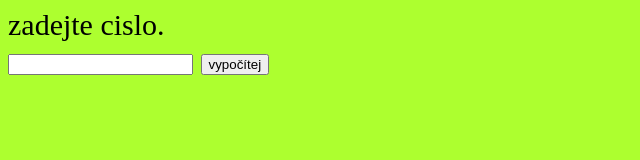
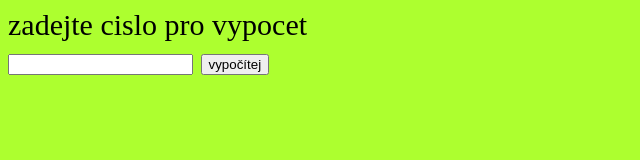
Before and after one commit to JakubWeich/VAP, a plain HTML site: page index.html in a window 1280 px wide. Shown: the whole page, without its empty margins (0-640 px from the left). Drawn offline with Linux system fonts and the light colour scheme.

Commit message:
Zmena popisu

```diff
--- a/index.html
+++ b/index.html
@@ -9,7 +9,7 @@
 <body>
      <script src="index.js"></script>
       <link rel="stylesheet" href="styly.css">
-      <div>zadejte cislo.</div>
+      <div>zadejte cislo pro vypocet</div>
       <input type="number" id="vstup">
       <input type="button" onclick="vypocitej()" value="vypočítej">
 </body>
```
